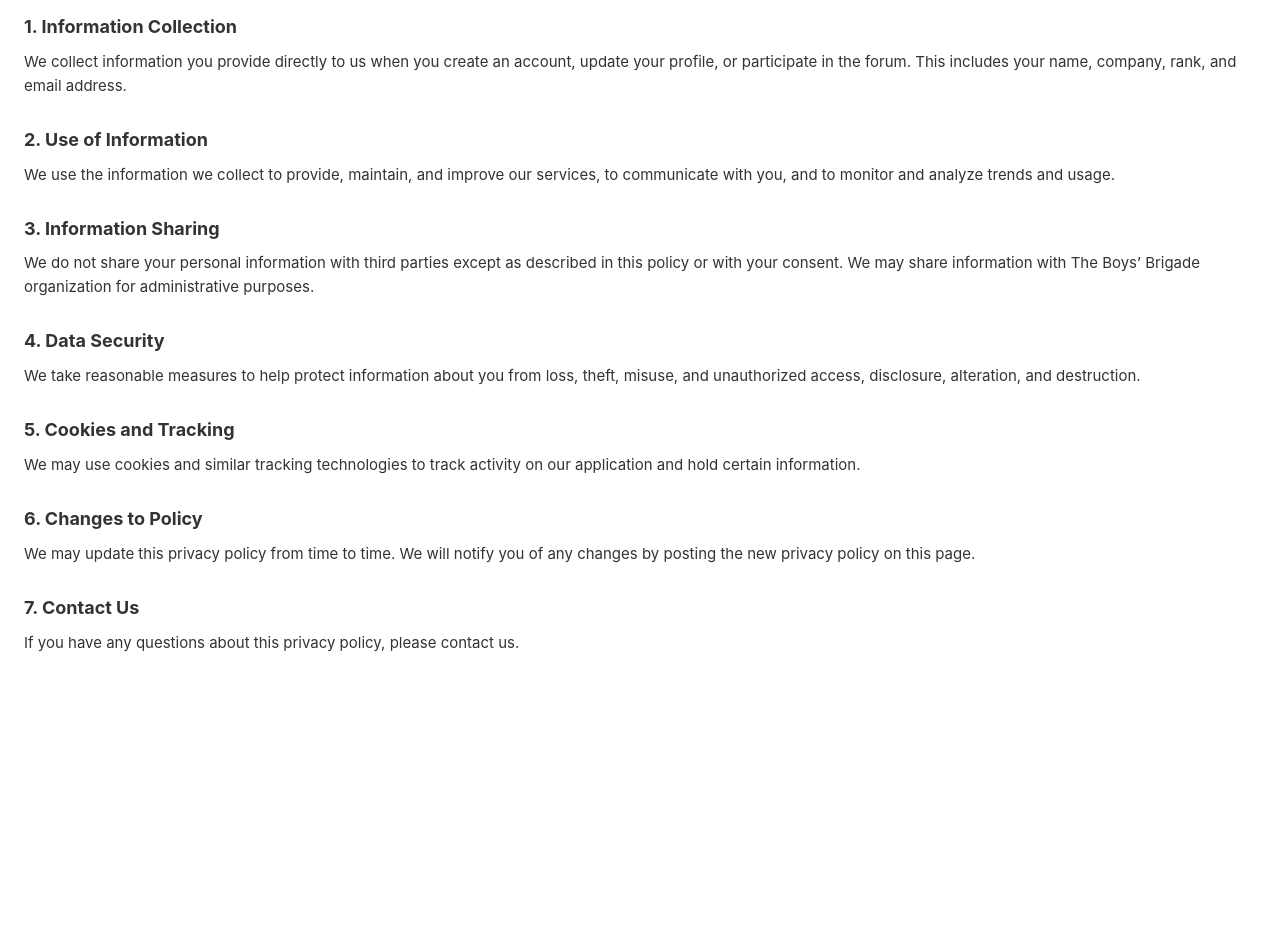
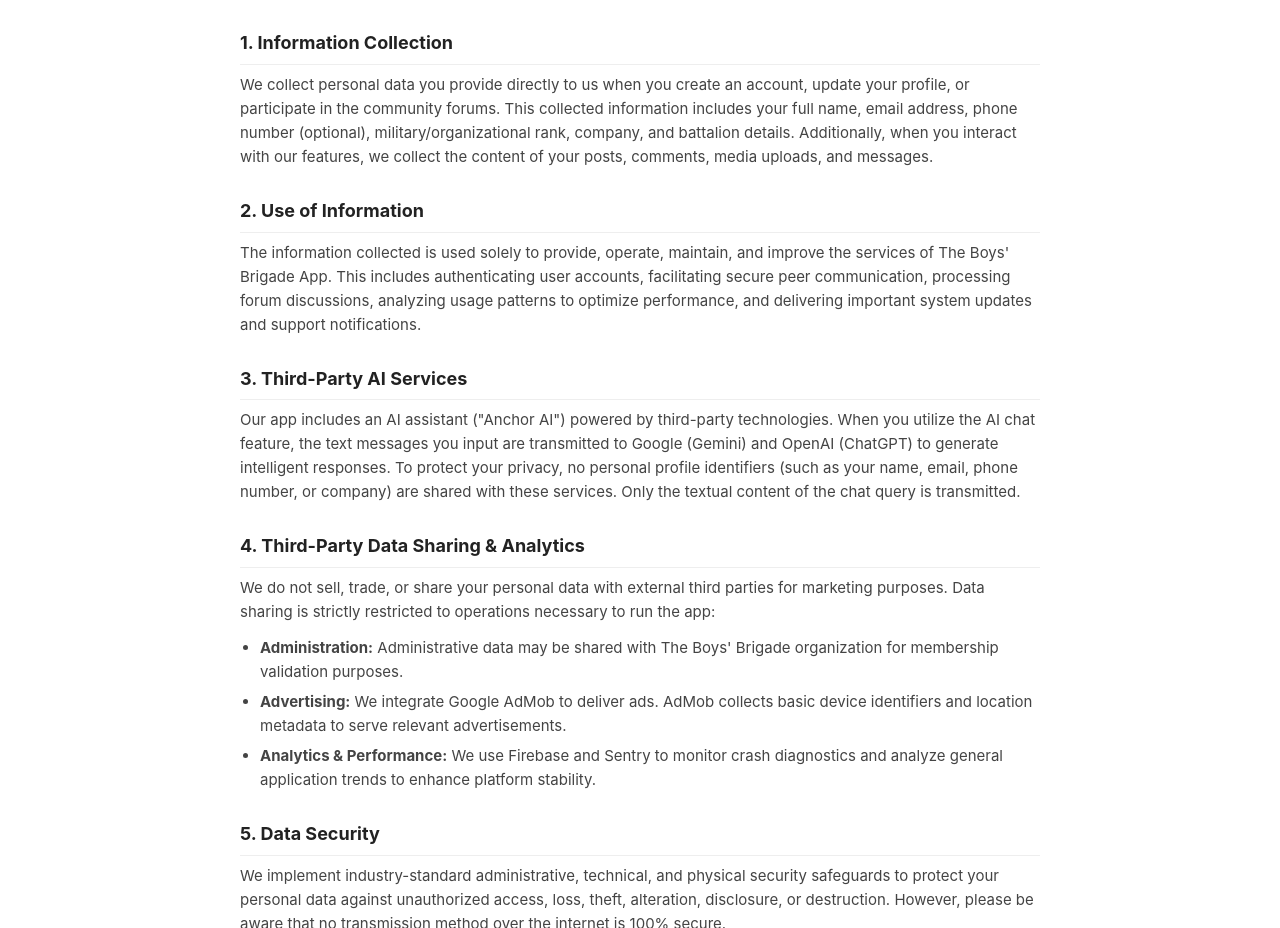
Before and after one commit to GTG-CODES/brigade_policy, a plain HTML site: page index.html in a window 1280 px wide. Shown: the part 113-1041 px from the top of the page. Before the commit the page ends 800 px from the top, so only its background shows below. Drawn offline with Linux system fonts and the light colour scheme.

Commit message:
polished

```diff
--- a/index.html
+++ b/index.html
@@ -12,75 +12,105 @@
       margin: 24px;
       color: #333;
       background-color: #ffffff;
+      max-width: 800px;
+      margin: 40px auto;
+      padding: 0 20px;
     }
     h1 {
       font-size: 26px;
       margin-bottom: 10px;
+      color: #111;
     }
     h2 {
       font-size: 18px;
       margin-top: 28px;
       margin-bottom: 8px;
+      color: #222;
+      border-bottom: 1px solid #eee;
+      padding-bottom: 6px;
     }
     p {
       font-size: 15px;
       margin: 0 0 12px;
+      color: #444;
+    }
+    ul {
+      font-size: 15px;
+      margin: 0 0 16px;
+      padding-left: 20px;
+      color: #444;
+    }
+    li {
+      margin-bottom: 6px;
+    }
+    a {
+      color: #0066cc;
+      text-decoration: none;
+    }
+    a:hover {
+      text-decoration: underline;
     }
     .updated {
       color: #888;
       font-size: 14px;
       margin-bottom: 20px;
+      font-style: italic;
     }
   </style>
 </head>
 <body>
 
   <h1>Privacy Policy</h1>
-
-  <p class="updated">Last Updated: January 2026</p>
+  <p class="updated">Last Updated: July 2026</p>
 
   <h2>1. Information Collection</h2>
   <p>
-    We collect information you provide directly to us when you create an account,
-    update your profile, or participate in the forum. This includes your name,
-    company, rank, and email address.
+    We collect personal data you provide directly to us when you create an account, update your profile, or participate in the community forums. This collected information includes your full name, email address, phone number (optional), military/organizational rank, company, and battalion details. Additionally, when you interact with our features, we collect the content of your posts, comments, media uploads, and messages.
   </p>
 
   <h2>2. Use of Information</h2>
   <p>
-    We use the information we collect to provide, maintain, and improve our
-    services, to communicate with you, and to monitor and analyze trends and usage.
+    The information collected is used solely to provide, operate, maintain, and improve the services of The Boys' Brigade App. This includes authenticating user accounts, facilitating secure peer communication, processing forum discussions, analyzing usage patterns to optimize performance, and delivering important system updates and support notifications.
   </p>
 
-  <h2>3. Information Sharing</h2>
+  <h2>3. Third-Party AI Services</h2>
   <p>
-    We do not share your personal information with third parties except as
-    described in this policy or with your consent. We may share information with
-    The Boys’ Brigade organization for administrative purposes.
+    Our app includes an AI assistant ("Anchor AI") powered by third-party technologies. When you utilize the AI chat feature, the text messages you input are transmitted to Google (Gemini) and OpenAI (ChatGPT) to generate intelligent responses. To protect your privacy, no personal profile identifiers (such as your name, email, phone number, or company) are shared with these services. Only the textual content of the chat query is transmitted.
   </p>
 
-  <h2>4. Data Security</h2>
+  <h2>4. Third-Party Data Sharing & Analytics</h2>
   <p>
-    We take reasonable measures to help protect information about you from loss,
-    theft, misuse, and unauthorized access, disclosure, alteration, and
-    destruction.
+    We do not sell, trade, or share your personal data with external third parties for marketing purposes. Data sharing is strictly restricted to operations necessary to run the app:
+  </p>
+  <ul>
+    <li><strong>Administration:</strong> Administrative data may be shared with The Boys' Brigade organization for membership validation purposes.</li>
+    <li><strong>Advertising:</strong> We integrate Google AdMob to deliver ads. AdMob collects basic device identifiers and location metadata to serve relevant advertisements.</li>
+    <li><strong>Analytics & Performance:</strong> We use Firebase and Sentry to monitor crash diagnostics and analyze general application trends to enhance platform stability.</li>
+  </ul>
+
+  <h2>5. Data Security</h2>
+  <p>
+    We implement industry-standard administrative, technical, and physical security safeguards to protect your personal data against unauthorized access, loss, theft, alteration, disclosure, or destruction. However, please be aware that no transmission method over the internet is 100% secure.
   </p>
 
-  <h2>5. Cookies and Tracking</h2>
+  <h2>6. Data Retention & Account Deletion</h2>
   <p>
-    We may use cookies and similar tracking technologies to track activity on our
-    application and hold certain information.
+    We retain your personal data as long as your account remains active. You possess complete control over your information and can initiate account deletion at any time via the settings panel in the app. Upon confirming deletion, your Auth account is deleted, your Firestore user profile is cleared, and all your personal identifiers are removed. To preserve community discussion integrity, any forum posts, comments, or chat logs you published will remain on the platform but will be permanently anonymized and marked as authored by "Anonymous User".
   </p>
 
-  <h2>6. Changes to Policy</h2>
+  <h2>7. Cookies and Tracking</h2>
   <p>
-    We may update this privacy policy from time to time. We will notify you of any
-    changes by posting the new privacy policy on this page.
+    We may utilize local cookies, shared preferences, and tracking tokens to manage session persistence, store application configuration preferences, and monitor view token balances for video streams.
   </p>
 
-  <h2>7. Contact Us</h2>
+  <h2>8. Changes to Policy</h2>
   <p>
-    If you have any questions about this privacy policy, please contact us.
+    We reserve the right to modify this Privacy Policy at any time. Any changes will become effective immediately upon posting. We will notify you of significant changes by updating the "Last Updated" date above, posting updates directly within the app, or publishing the revised policy at our hosted URL: <a href="https://gtg-codes.github.io/brigade_policy/">https://gtg-codes.github.io/brigade_policy/</a>
+  </p>
+
+  <h2>9. Contact Us</h2>
+  <p>
+    If you have any questions, feedback, or concerns regarding this Privacy Policy or our data handling practices, please contact us directly at <a href="mailto:gtgcodes@gmail.com">gtgcodes@gmail.com</a>.
   </p>
 
 </body>
```
